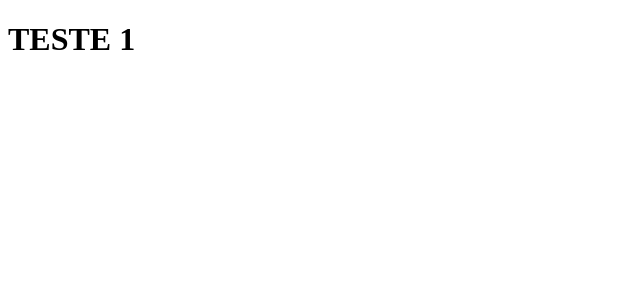
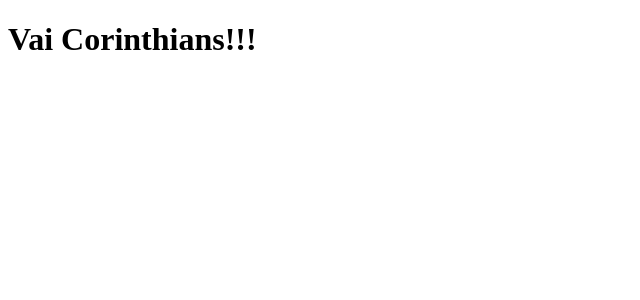
Before and after one commit to arthursperb/clone-tabnews, a Next.js app: page / in a window 1280 px wide. Shown: the top 300 px of the page, without its empty margins (0-640 px from the left). Built offline with nearby package versions, Linux system fonts and the light colour scheme.

Commit message:
remocao da pagina teste

```diff
--- a/pages/index.js
+++ b/pages/index.js
@@ -1,5 +1,5 @@
 function Home(){
-    return <h1> TESTE 1</h1>
+    return <h1>Vai Corinthians!!!</h1>
 }
 
 export default Home;
```
